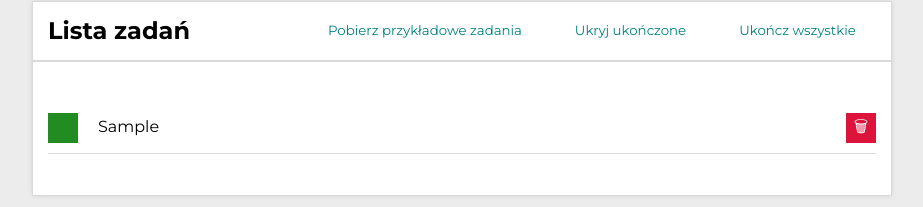
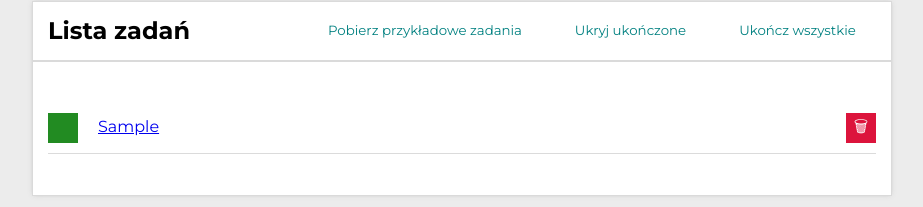
Before and after one commit to BartekKamela/todo-list-react, a React (Create React App) app: page /zadania#/zadania in a window 1280 px wide. Both pictures are taken after typing "Sample" into the empty fields and a click on the button "Dodaj zadanie". Shown: the part 298-505 px from the top of the page, without its empty margins (178-1101 px from the left). Built offline with nearby package versions, Linux system fonts and the light colour scheme.

Commit message:
added Link with id to content of task

```diff
--- a/src/features/tasks/TasksPage/TasksList/index.js
+++ b/src/features/tasks/TasksPage/TasksList/index.js
@@ -1,4 +1,5 @@
 import { useSelector, useDispatch } from "react-redux";
+import { Link } from "react-router-dom/cjs/react-router-dom.min";
 import { List, Item, Content, Button } from "./styled";
 import { selectTasks, toggleTaskDone, removeTask, selectHideDone } from "../../tasksSlice";
 
@@ -22,7 +23,7 @@ const TasksList = () => {
                         {task.done ? "✔" : ""}
                     </Button>
                     <Content done={task.done}>
-                        {task.content}
+                        <Link to={`/zadania/${task.id}`}>{task.content}</Link>
                     </Content>
                     <Button
                         remove
```
